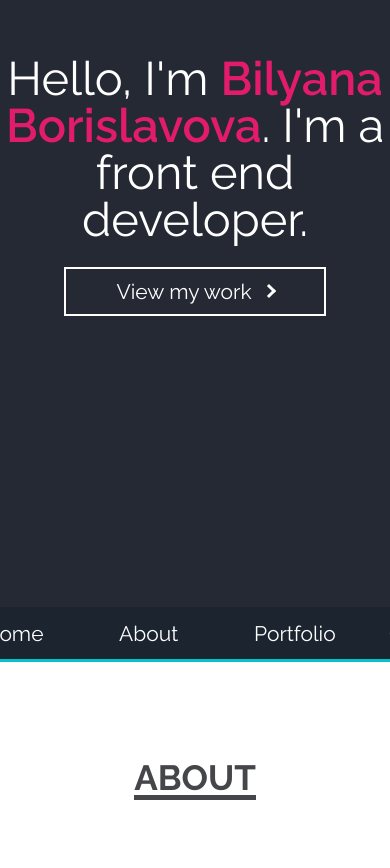
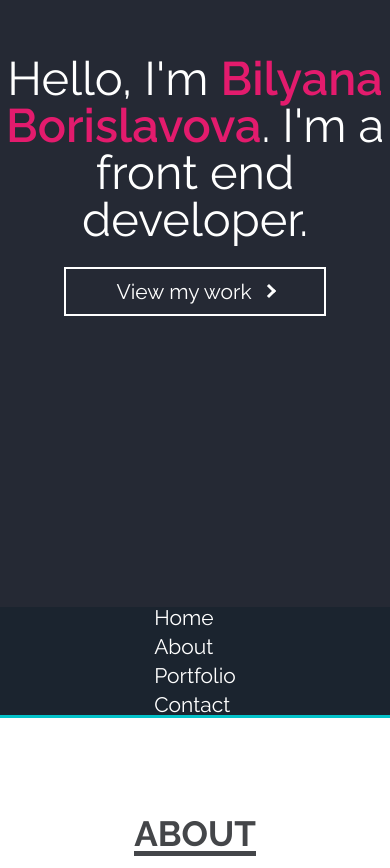
Before and after one commit to BilyanaBorislavova/portfolio, a React (Create React App) app: page / in a window 390 px wide. Shown: the part 237-1105 px from the top of the page. Built offline with nearby package versions, Linux system fonts and the light colour scheme.

Commit message:
Added responsive design for navigation

```diff
--- a/src/components/navigation/navigation.scss
+++ b/src/components/navigation/navigation.scss
@@ -1,4 +1,5 @@
 @import '../../styles/tools/mixins.scss';
+@import '../../styles/tools/breakpoints.scss';
 @import '../../styles/settings/variables.scss';
 
 .navigation {
@@ -8,10 +9,15 @@
 
     &-list {
         display: grid;
-        grid-auto-flow: column;
-        grid-template-columns: repeat(auto-fill, minmax(100px, max-content));
+        grid-auto-flow: row;
         align-items: center;
-        column-gap: 35px;
-        height: 52px;
+        row-gap: 8px;
+
+        @include for-tablet-portrait-up {
+            column-gap: 35px;
+            grid-template-columns: repeat(auto-fill, minmax(100px, max-content));
+            grid-auto-flow: column;
+            height: 52px;
+        }
     }
 }
```
